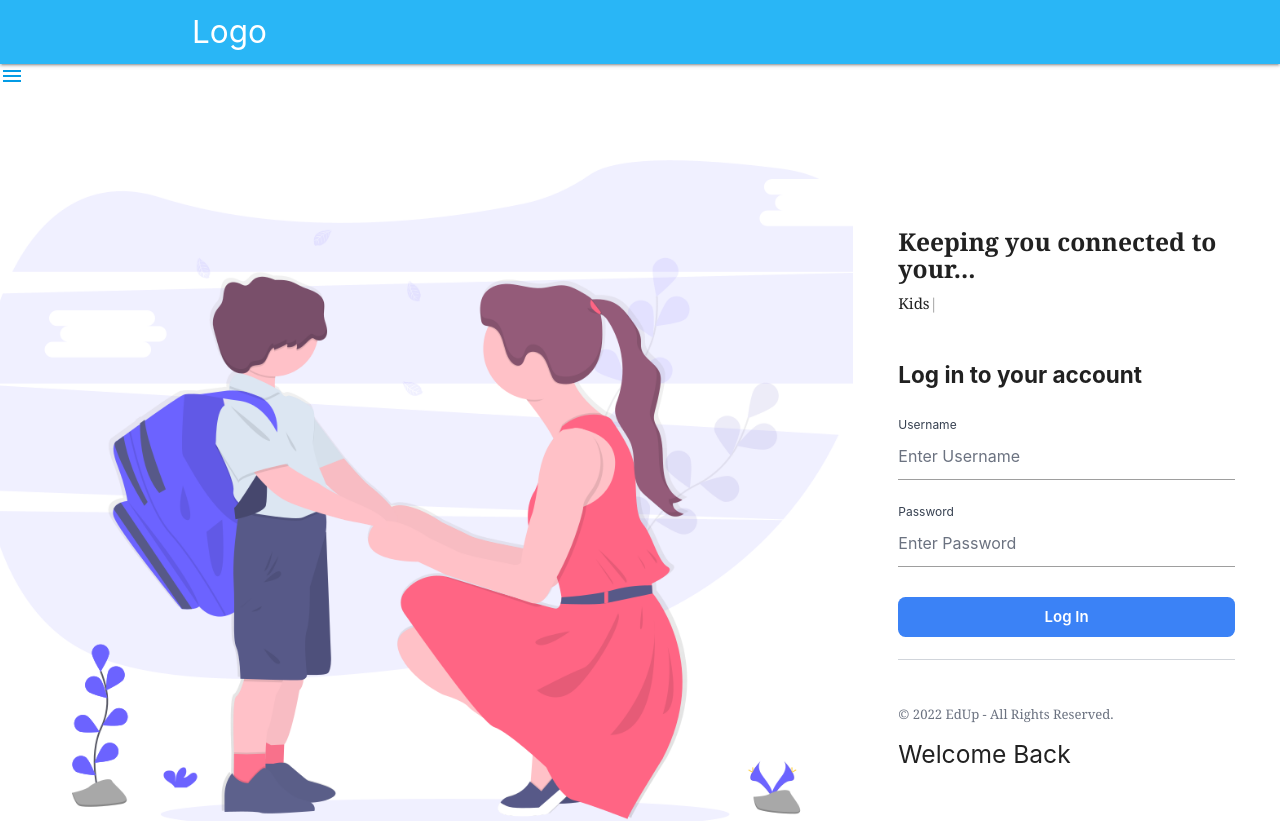
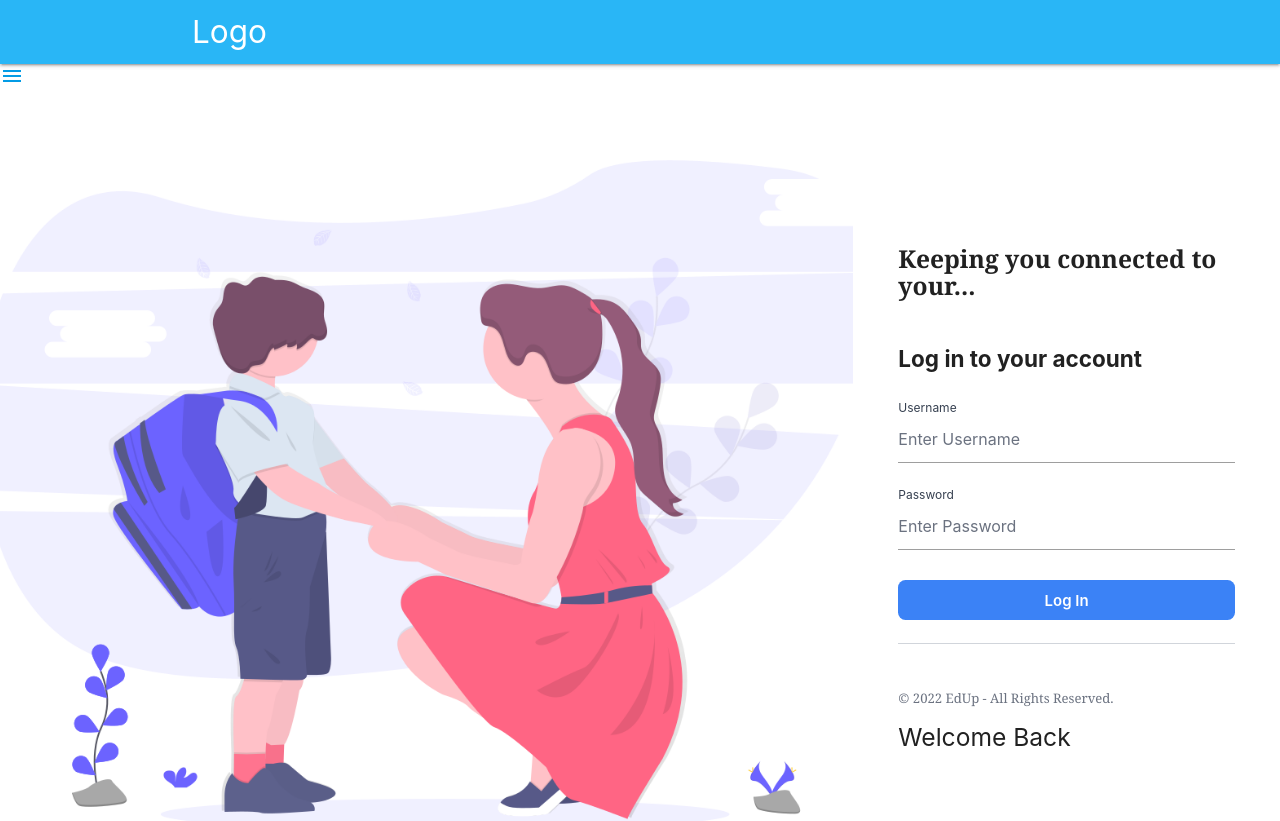
Before and after one commit to jmcnally17/EdUp, a React (Create React App) app in the folder client/: page / in a window 1280 px wide. Shown: the top 821 px of the page. Built offline with nearby package versions, Linux system fonts and the light colour scheme; no server answers.

Commit message:
remove react-typed

```diff
--- a/client/package.json
+++ b/client/package.json
@@ -14,7 +14,6 @@
     "react-dom": "^18.1.0",
     "react-router-dom": "^6.3.0",
     "react-scripts": "^5.0.1",
-    "react-typed": "^1.2.0",
     "reactjs-popup": "^2.0.5",
     "sass": "^1.52.1",
     "web-vitals": "^2.1.4"
--- a/client/src/components/login/login.js
+++ b/client/src/components/login/login.js
@@ -1,7 +1,7 @@
 import React, { useState } from "react";
 import Axios from "axios";
 import illustration4 from "../../images/illustration4.png"
-import Typed from "react-typed"
+// import Typed from "react-typed"
 
 let urlSessions;
 if (process.env.REACT_APP_HEROKU_TEST_URL) {
@@ -45,7 +45,7 @@ export default function Login({user}) {
         flex items-center justify-center">
         <div class="w-full h-100 object-position: top;">
           <h5 className="font-bold font-serif object-position: top">Keeping you connected to your...</h5>
-          <p><Typed className="font-serif"
+          {/* <p><Typed className="font-serif"
             strings={[
               "Kids",
               "School",
@@ -54,7 +54,7 @@ export default function Login({user}) {
             typeSpeed={50}
             backSpeed={50}
             loop />
-          </p>
+          </p> */}
           <h1 class="text-xl md:text-2xl font-bold leading-tight mt-12">Log in to your account</h1>
             <div>
               <label class="block text-gray-700">Username</label>
```
Also changed, not shown: 1 other file (tests, documents, lock files or other folders).
